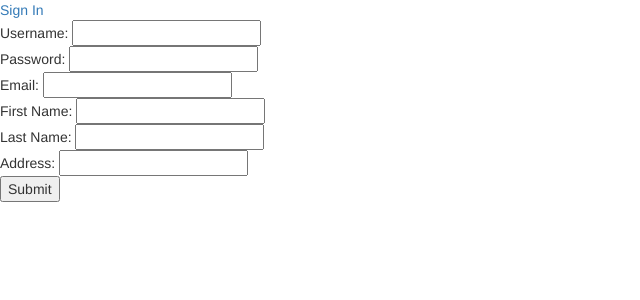
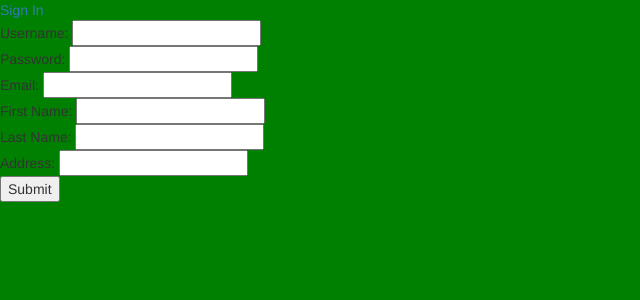
Before and after one commit to Joe21/challenge2, a Django app: page /thuzioapp/signup/ in a window 1280 px wide. Shown: the top 300 px of the page, without its empty margins (0-640 px from the left). Run offline with Django 3.2, Linux system fonts and the light colour scheme; some libraries are stand-ins or nearby versions.

Commit message:
changed static css file structure

```diff
--- /dev/null
+++ b/thuzioapp/static/thuzioapp/css/main.css
@@ -0,0 +1,3 @@
+body {
+	background-color: green;
+}
--- a/thuzioapp/static/thuzioapp/main.css
+++ /dev/null
@@ -1,3 +0,0 @@
-li a {
-	color: green;
-}
--- a/thuzioapp/templates/thuzioapp/base.html
+++ b/thuzioapp/templates/thuzioapp/base.html
@@ -5,12 +5,18 @@
     <meta http-equiv="X-UA-Compatible" content="IE=edge">
     <meta name="viewport" content="width=device-width, initial-scale=1">
     <title>{% block title %}Thuzio.com{% endblock %}</title>
+
+    <!-- Load dependencies -->
     {% load staticfiles %}
     {% load bootstrap3 %}
 	{% bootstrap_css %}
+
+	<!-- Load jQuery & bootstrap javascript-->
 	<script src="http://code.jquery.com/jquery-latest.js"></script>
 	{% bootstrap_javascript %}
-	<link rel="stylesheet" type="text/css" href="{% static 'thuzioapp/main.css' %}" />
+
+	<!-- Load CSS -->
+	<link rel="stylesheet" type="text/css" href="{% static 'thuzioapp/css/main.css' %}" />
 </head>
 
 <body>
```
